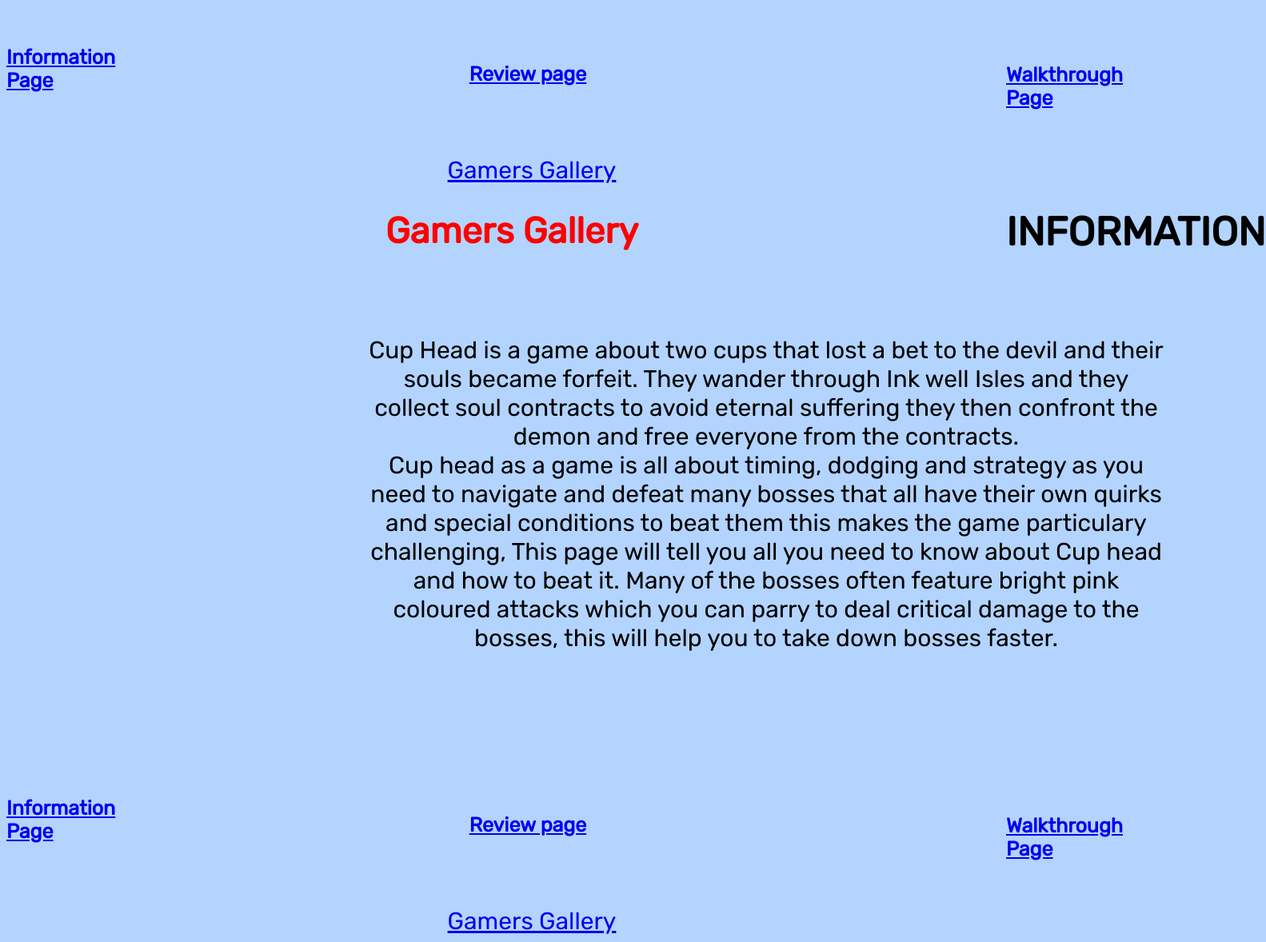
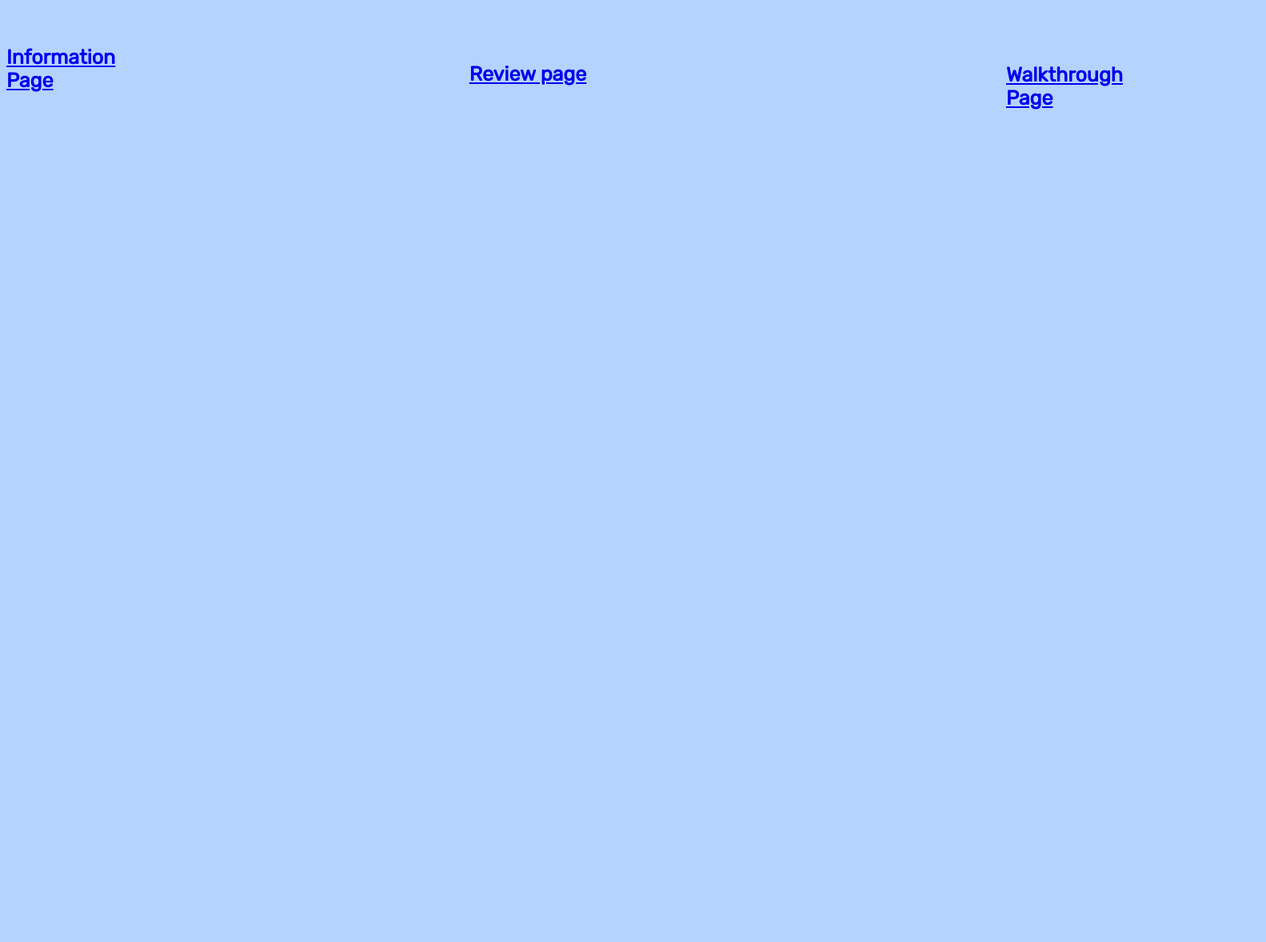
Before and after one commit to Noim07/Noim07, a plain HTML site: page Index.html in a window 1280 px wide. Shown: the part 699-1877 px from the top of the page at 80% size, 1583 px wide, since content can reach past the window. After the commit the page ends 894 px from the top, so only its background shows below. Drawn offline with Linux system fonts and the light colour scheme; a web font is replaced by a local one.

Commit message:
Update Index.html

```diff
--- a/Index.html
+++ b/Index.html
@@ -9,16 +9,3 @@
 <h4><a href="InformationPage.html">Information Page</a></h4><!--This is a link to the Information page-->
 <h5><a href="ReviewPage.html">Review page</a></h5><!--This is a link to the Review page-->
 <h6><a href="WalkthroughPage.html">Walkthrough Page</a></h6><!--This is a link to the Walkthrough page-->
-
-<span><a href="Home.html">Gamers Gallery</a></span><!--This is a link to the Home Page-->
-<link rel="stylesheet" href="main.css"><!--This is a to link the main.css to this html-->
-<h1>Gamers Gallery</h1><!--This is to tell the user what our website is-->
-<h3>INFORMATION</h3><!--This is to tell the user what page they are on-->
-<p>Cup Head is a game about two cups that lost a bet to the devil and their souls became forfeit. They wander through Ink well Isles and they collect soul contracts to avoid eternal
-suffering they then confront the demon and free everyone from the contracts.<br> Cup head as a game is all about timing, dodging and strategy as you need to navigate and defeat many
-bosses that all have their own quirks and special conditions to beat them this makes the game particulary challenging, This page will tell you all you need to know about Cup head and
-how to beat it. Many of the bosses often feature bright pink coloured attacks which you can parry to deal critical damage to the bosses, this will help you to take down bosses faster.</p>
-<h4><a href="InformationPage.html">Information Page</a></h4><!--This is a link to the Information page-->
-<h5><a href="ReviewPage.html">Review page</a></h5><!--This is a link to the Review page-->
-<h6><a href="WalkthroughPage.html">Walkthrough Page</a></h6><!--This is a link to the Walkthrough page-->
-<span><a href="Home.html">Gamers Gallery</a></span><!--This is a link to the Home Page-->
```
